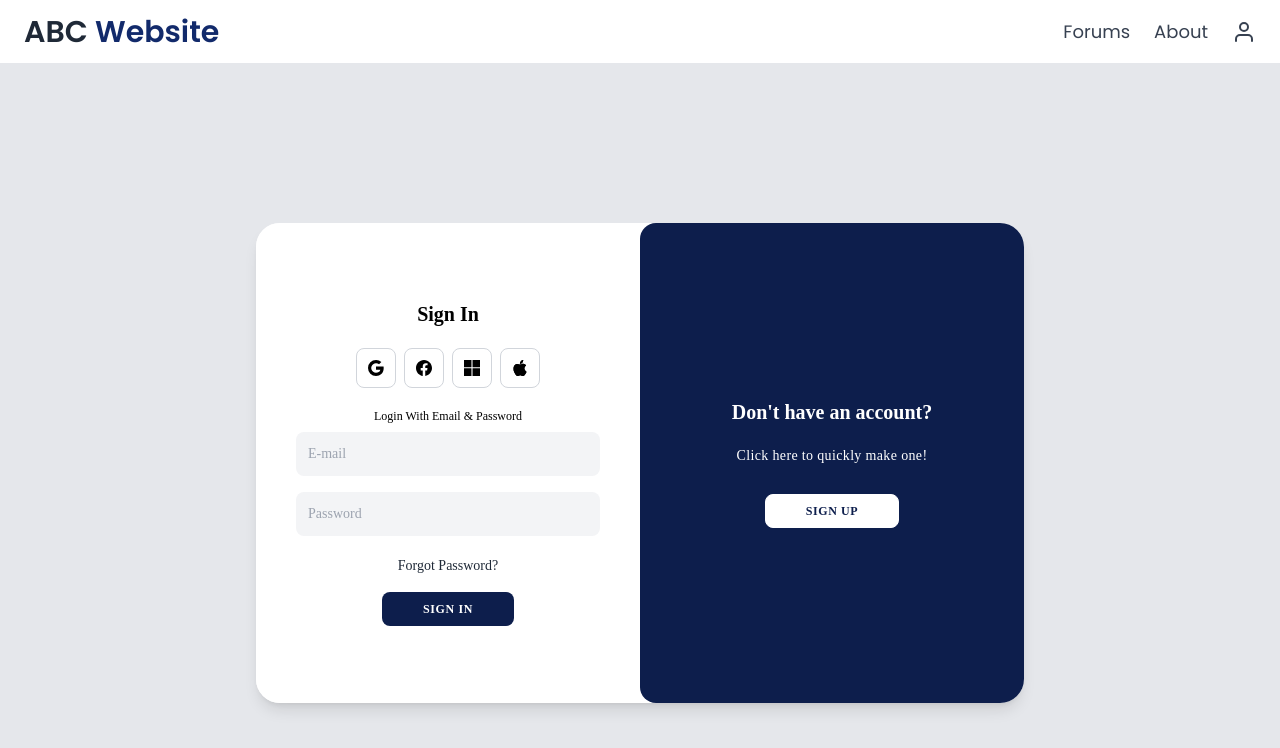
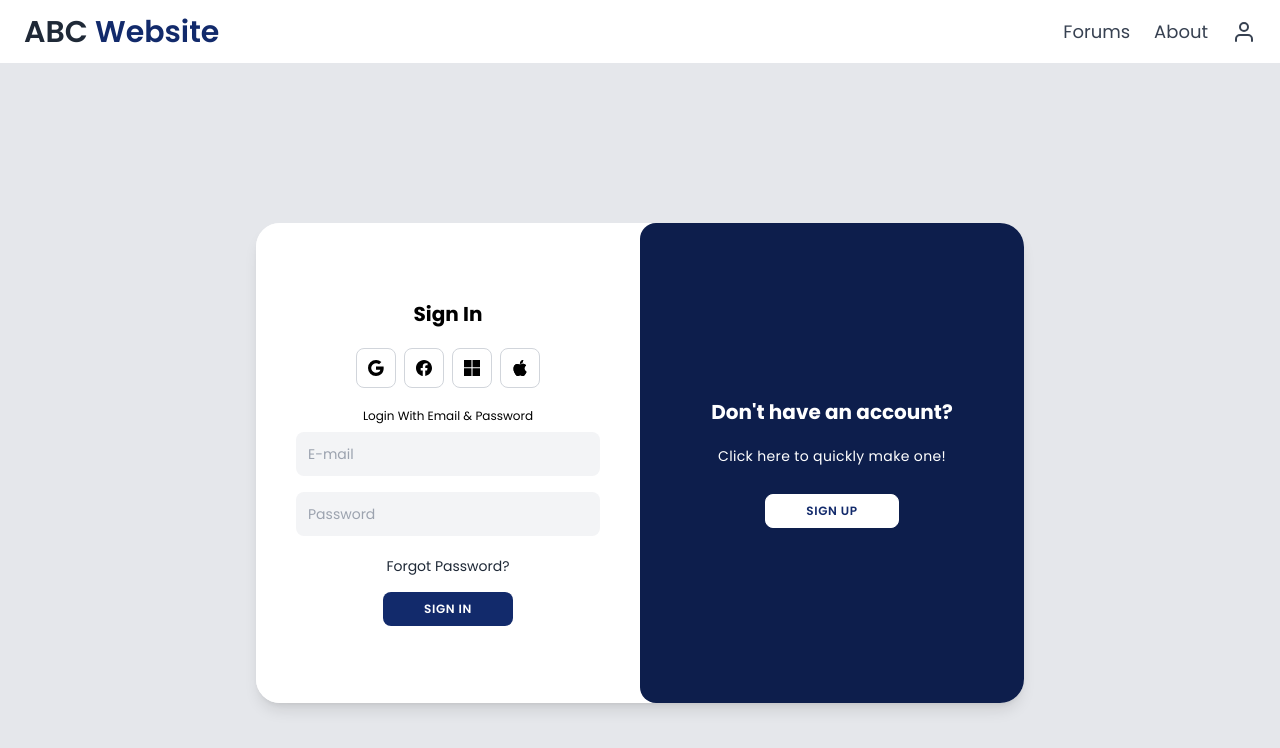
Before and after one commit to Sanaullah-Turab/Web-Based-Discussion-Forum, a React (Vite) app: page / in a window 1280 px wide. Shown: the top 748 px of the page. Built offline with nearby package versions, Linux system fonts and the light colour scheme.

Commit message:
fix font and colour in signIn

```diff
--- a/src/pages/Login.jsx
+++ b/src/pages/Login.jsx
@@ -18,7 +18,7 @@ const Login = () => {
   };
 
   return (
-    <div className="flex items-center justify-center min-h-screen bg-gray-200 font-['Montserrat']">
+    <div className="flex items-center justify-center min-h-screen bg-gray-200 font-['Poppins']">
       <div
         className={`relative overflow-hidden w-full max-w-3xl min-h-[480px] bg-white rounded-3xl shadow-lg ${
           isActive ? "active" : ""
@@ -131,7 +131,7 @@ const Login = () => {
             </a>
             <button
               onClick={handleSignIn}
-              className="px-10 py-2 mt-2 text-xs font-semibold tracking-wider text-white uppercase bg-[#0d1e4c] rounded-lg cursor-pointer border border-transparent"
+              className="px-10 py-2 mt-2 text-xs font-semibold tracking-wider text-white uppercase bg-[#122a6b] rounded-lg cursor-pointer border border-transparent"
             >
               Sign In
             </button>
@@ -158,7 +158,7 @@ const Login = () => {
               </p>
               <button
                 onClick={handleLoginClick}
-                className="px-10 py-2 mt-2 text-xs font-semibold tracking-wider text-[#0d1e4c] bg-white uppercase rounded-lg cursor-pointer border border-white"
+                className="px-10 py-2 mt-2 text-xs font-semibold tracking-wider text-[#122a6b] bg-white uppercase rounded-lg cursor-pointer border border-white"
               >
                 Sign In
               </button>
@@ -175,7 +175,7 @@ const Login = () => {
               </p>
               <button
                 onClick={handleRegisterClick}
-                className="px-10 py-2 mt-2 text-xs font-semibold tracking-wider text-[#0d1e4c] bg-white uppercase rounded-lg cursor-pointer border border-white"
+                className="px-10 py-2 mt-2 text-xs font-semibold tracking-wider text-[#122a6b] bg-white uppercase rounded-lg cursor-pointer border border-white"
               >
                 Sign Up
               </button>
```
